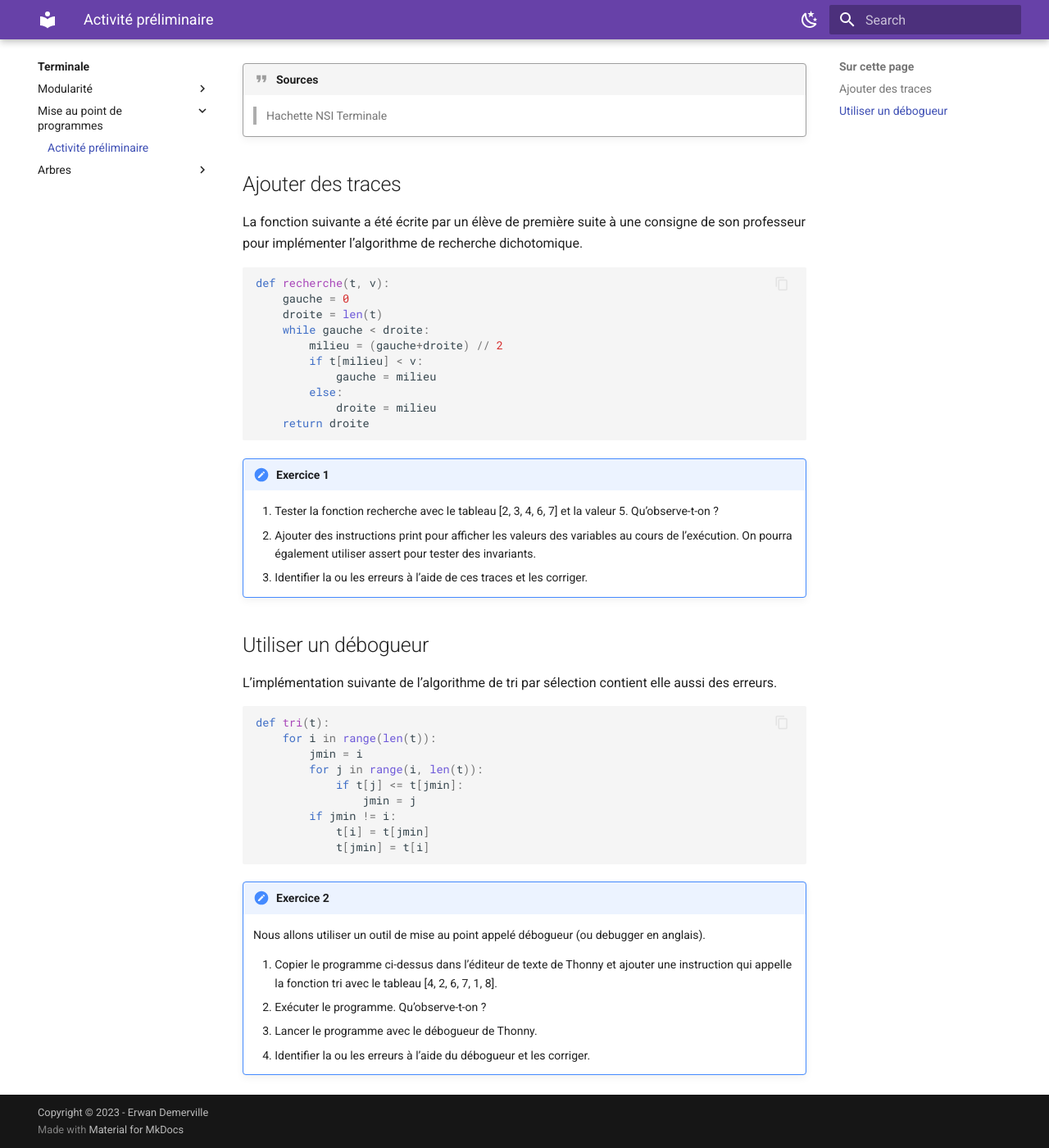
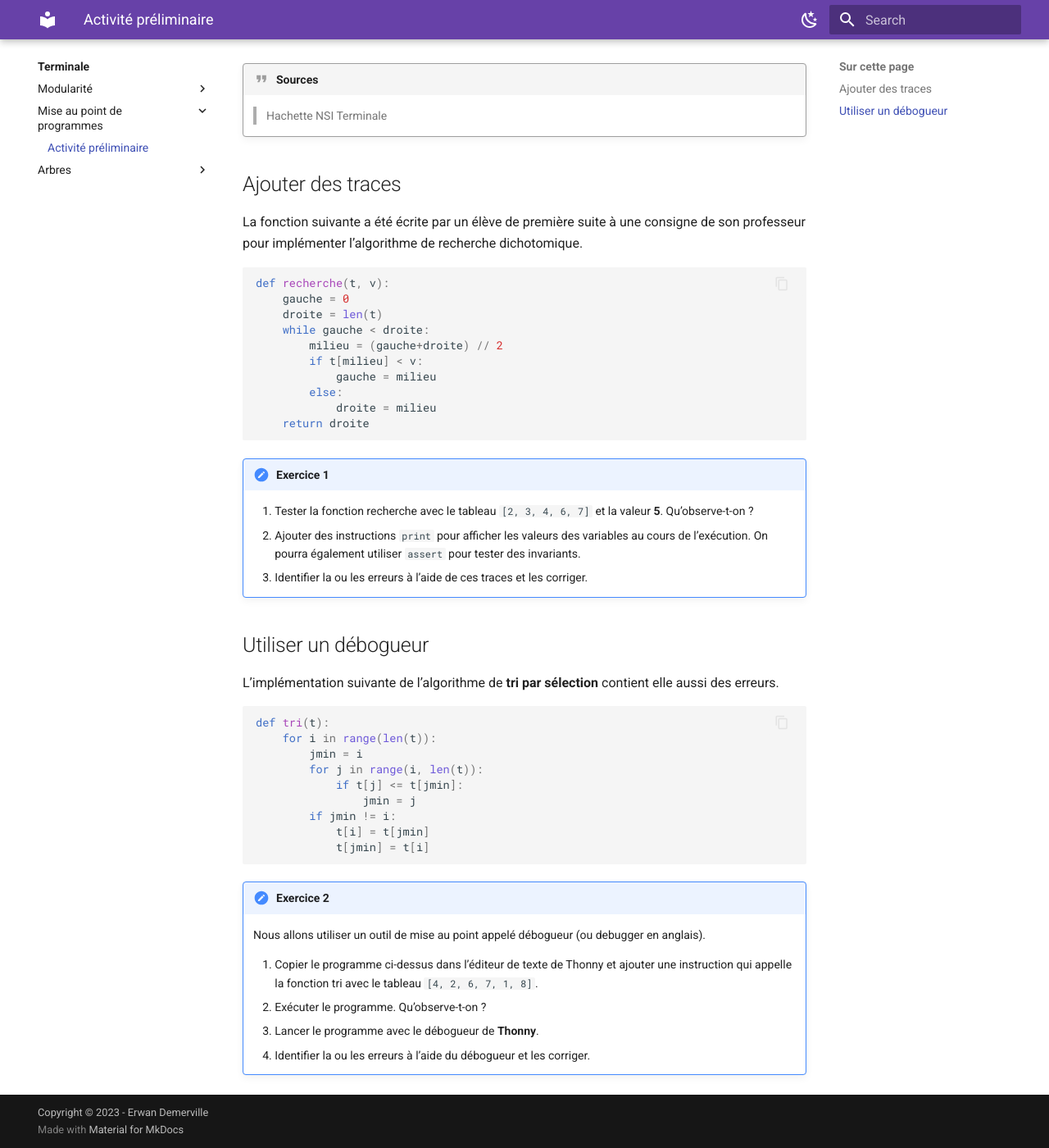
Before and after one commit to erwandemerville/nsi, an MkDocs documentation site: the page built from docs/terminale/mise_au_point/preliminaire.md, in a window 1280 px wide and 1400 px high, scrolled down 151 px. Shown: the whole window at 82% size. Built offline with MkDocs 1.6.1 and Material for MkDocs 9.7.7, drawn with Linux system fonts in a browser that asks for light colours.

Commit message:
MAJ site NSI

```diff
--- a/docs/terminale/mise_au_point/preliminaire.md
+++ b/docs/terminale/mise_au_point/preliminaire.md
@@ -46,7 +45,7 @@
 !!! note "Exercice 2"
     Nous allons utiliser un outil de mise au point appelé débogueur (ou debugger en anglais).
 
-    1. Copier le programme ci-dessus dans l’éditeur de texte de Thonny et ajouter une instruction qui appelle la fonction tri avec le tableau [4, 2, 6, 7, 1, 8].
+    1. Copier le programme ci-dessus dans l’éditeur de texte de Thonny et ajouter une instruction qui appelle la fonction tri avec le tableau `[4, 2, 6, 7, 1, 8]`.
     2. Exécuter le programme. Qu’observe-t-on ?
-    3. Lancer le programme avec le débogueur de Thonny.
+    3. Lancer le programme avec le débogueur de **Thonny**.
     4. Identifier la ou les erreurs à l’aide du débogueur et les corriger.
```
Also changed, not shown: other parts of docs/terminale/mise_au_point/preliminaire.md (+4 -5 lines), docs/terminale/modularite/modules.md (+2 -4 lines).
